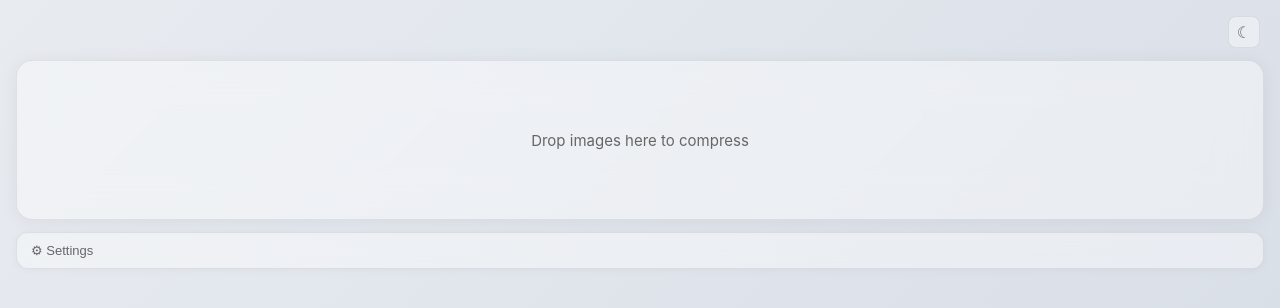
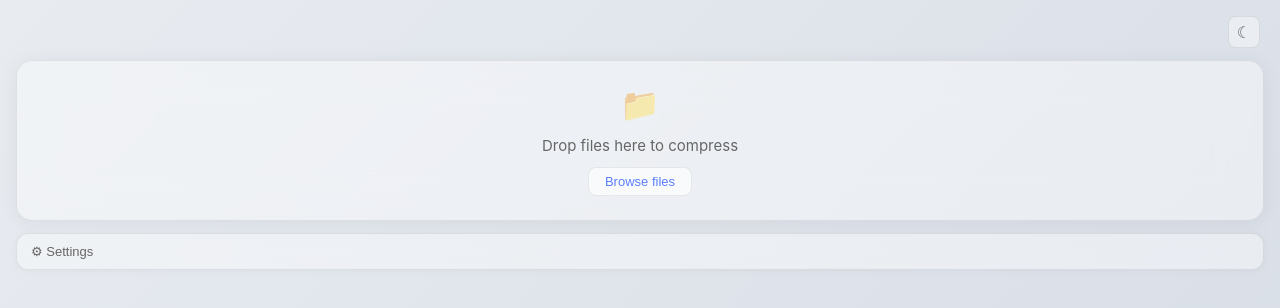
Before and after one commit to MikeDre/squish-desktop, a React (Vite) app: page / in a window 1280 px wide. Shown: the top 308 px of the page. Built offline with nearby package versions, Linux system fonts and the light colour scheme.

Commit message:
feat: file picker button with native dialog and batch queuing drop support

```diff
--- a/src/components/DropZone.tsx
+++ b/src/components/DropZone.tsx
@@ -1,5 +1,6 @@
 import { useEffect, useRef, useState } from "react";
 import { getCurrentWebviewWindow } from "@tauri-apps/api/webviewWindow";
+import { open } from "@tauri-apps/plugin-dialog";
 import type { AppStatus } from "../types";
 import "./DropZone.css";
 
@@ -25,9 +26,7 @@
             setIsDragOver(true);
           } else if (event.payload.type === "drop") {
             setIsDragOver(false);
-            if (status !== "processing") {
-              onDrop(event.payload.paths);
-            }
+            onDrop(event.payload.paths);
           } else if (event.payload.type === "leave") {
             setIsDragOver(false);
           }
@@ -44,17 +43,27 @@
       cancelled = true;
       unlistenRef.current?.();
     };
-  }, [status, onDrop]);
+  }, [onDrop]);
+
+  const handleBrowse = async () => {
+    try {
+      const result = await open({ multiple: true, directory: false });
+      if (result && Array.isArray(result)) {
+        const paths = result.map((f) =>
+          typeof f === "string" ? f : f.path
+        );
+        if (paths.length > 0) {
+          onDrop(paths);
+        }
+      }
+    } catch {
+      // User cancelled or dialog error — no-op.
+    }
+  };
 
   const statusText = () => {
-    switch (status) {
-      case "idle":
-        return "Drop images here to compress";
-      case "processing":
-        return "Compressing...";
-      case "done":
-        return "Drop more images to compress";
-    }
+    if (status === "processing") return "Drop more files to add to queue";
+    return "Drop files here to compress";
   };
 
   const className = [
@@ -68,7 +77,15 @@
   return (
     <div className={className}>
       <div className="dropzone__content">
+        <div className="dropzone__icon">📁</div>
         <p className="dropzone__text">{statusText()}</p>
+        <button
+          className="dropzone__browse-btn"
+          onClick={handleBrowse}
+          aria-label="Browse files"
+        >
+          Browse files
+        </button>
       </div>
     </div>
   );
```
Also changed, not shown: 1 other file (tests, documents, lock files or other folders).
